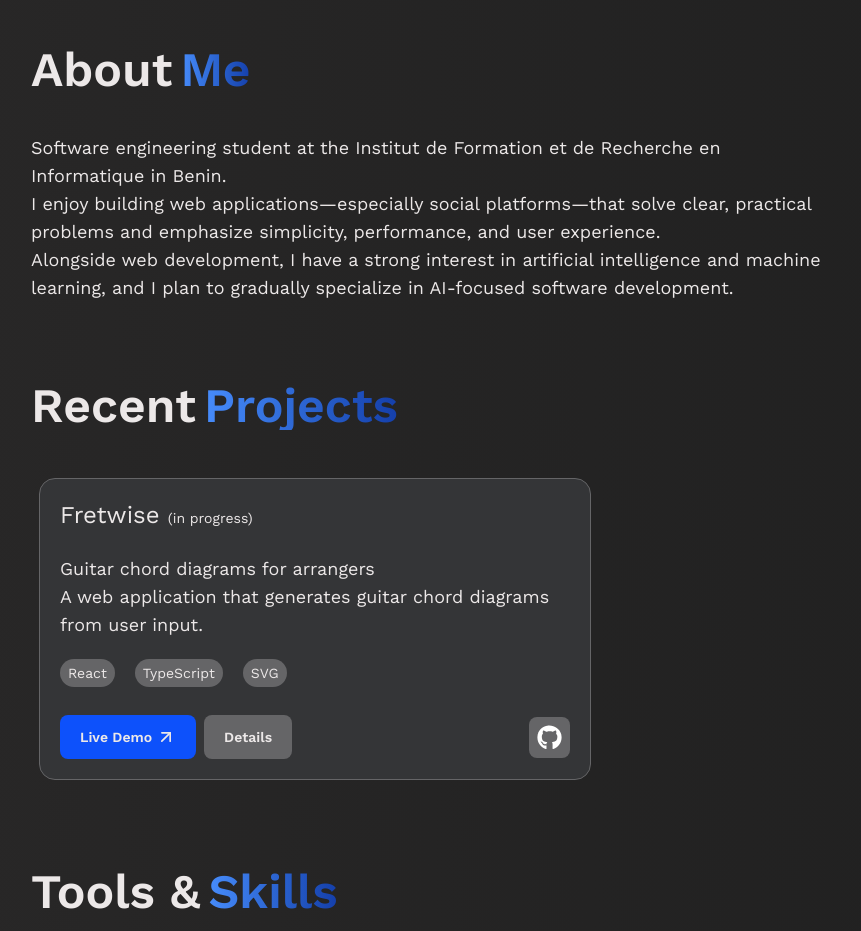
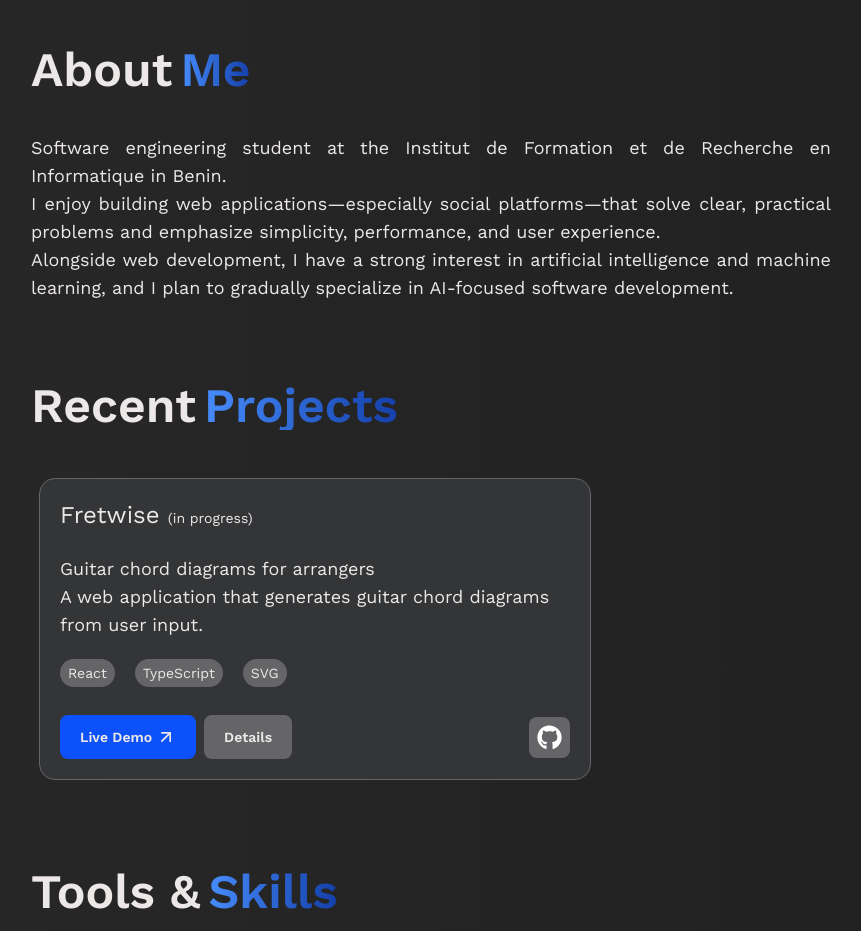
Before and after one commit to MarcSmg/personal-portfolio, a React (Vite) app: page / in a window 1280 px wide. Shown: the part 860-1791 px from the top of the page, without its empty margins (49-910 px from the left). Built offline with nearby package versions, Linux system fonts and the light colour scheme.

Commit message:
feat: justify content in about section

```diff
--- a/src/components/sections/About.tsx
+++ b/src/components/sections/About.tsx
@@ -10,7 +10,7 @@ const About = () => {
   return (
     <section ref={ref} id="about" className={`flex flex-col pb-20 w-full`}>
       <h1 className="flex gap-2">About<span className="mb-10 bg-linear-to-r from-brand to-brand-emphasis text-transparent bg-clip-text inline-block w-fit">Me</span></h1>
-      <div className={` ${isVisible ? "animate-fade-in-right" : "opacity-0 -translate-x-20"} duration-300 max-w-200`} >
+      <div className={` ${isVisible ? "animate-fade-in-right" : "opacity-0 -translate-x-20"} duration-300 max-w-200 text-justify`} >
         <p>{aboutContent.education}</p>
         <p>{aboutContent.background}</p>
         <p>{aboutContent.interests}</p>
```
